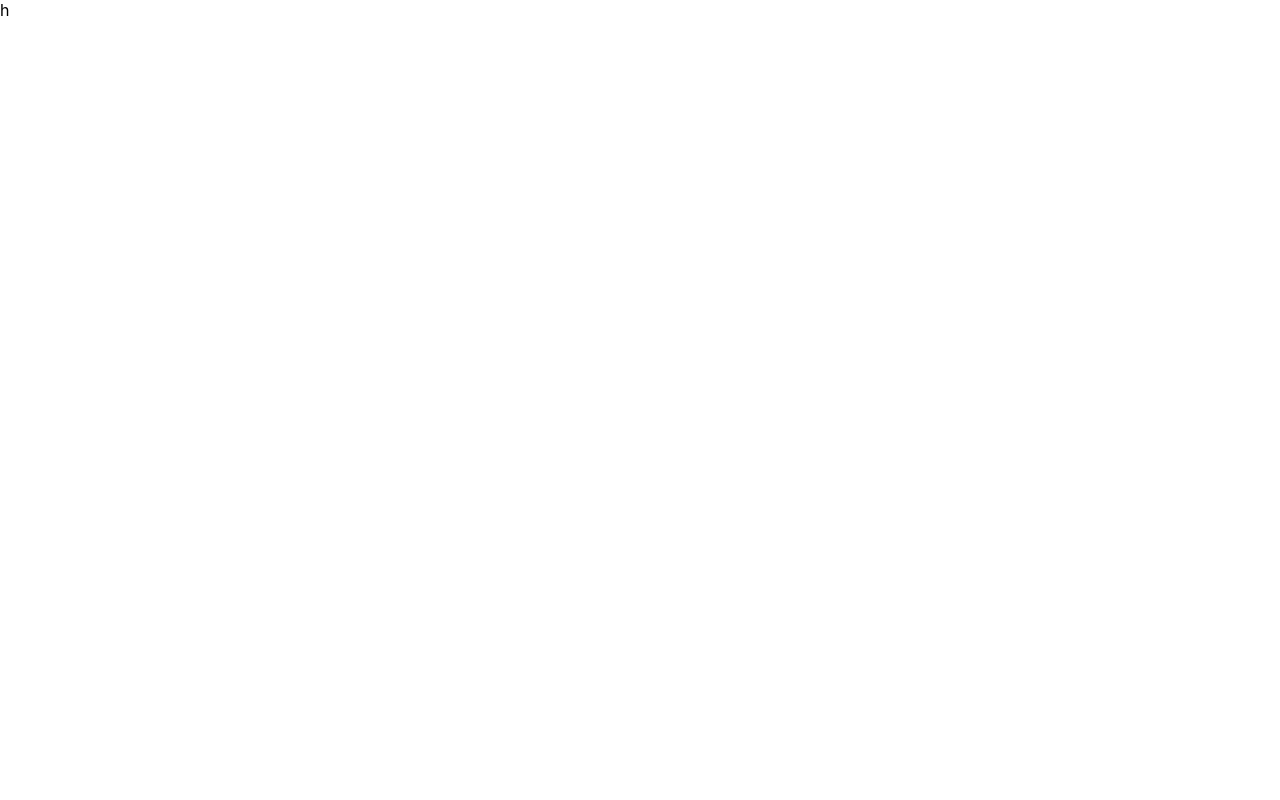
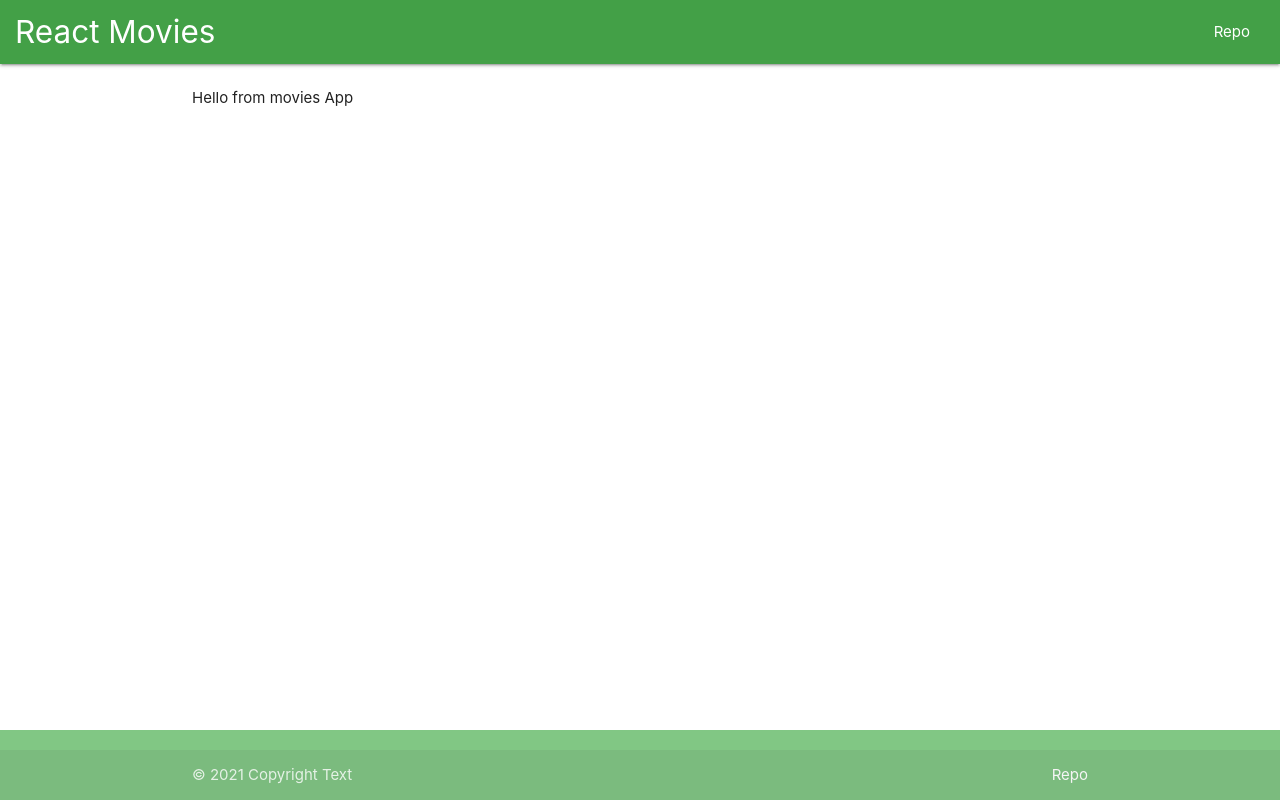
Before and after one commit to PavelMelnik94/react-movies, a React (Create React App) app: page / in a window 1280 px wide. Built offline with nearby package versions, Linux system fonts and the light colour scheme.

Commit message:
базовая заготовка.  компоненты header, footer, main(контентная область)

```diff
--- a/public/index.html
+++ b/public/index.html
@@ -6,38 +6,19 @@
     <meta name="viewport" content="width=device-width, initial-scale=1" />
     <meta name="theme-color" content="#000000" />
     <meta
-      name="description"
-      content="Web site created using create-react-app"
+      name="React movies"
+      content="React movies simple portfolio project"
     />
     <link rel="apple-touch-icon" href="%PUBLIC_URL%/logo192.png" />
-    <!--
-      manifest.json provides metadata used when your web app is installed on a
-      user's mobile device or desktop. See https://developers.google.com/web/fundamentals/web-app-manifest/
-    -->
+
     <link rel="manifest" href="%PUBLIC_URL%/manifest.json" />
-    <!--
-      Notice the use of %PUBLIC_URL% in the tags above.
-      It will be replaced with the URL of the `public` folder during the build.
-      Only files inside the `public` folder can be referenced from the HTML.
 
-      Unlike "/favicon.ico" or "favicon.ico", "%PUBLIC_URL%/favicon.ico" will
-      work correctly both with client-side routing and a non-root public URL.
-      Learn how to configure a non-root public URL by running `npm run build`.
-    -->
-    <title>React App</title>
+    <title>React Movies</title>
+    <link rel="stylesheet" href="https://cdnjs.cloudflare.com/ajax/libs/materialize/1.0.0/css/materialize.min.css">
   </head>
   <body>
     <noscript>You need to enable JavaScript to run this app.</noscript>
     <div id="root"></div>
-    <!--
-      This HTML file is a template.
-      If you open it directly in the browser, you will see an empty page.
 
-      You can add webfonts, meta tags, or analytics to this file.
-      The build step will place the bundled scripts into the <body> tag.
-
-      To begin the development, run `npm start` or `yarn start`.
-      To create a production bundle, use `npm run build` or `yarn build`.
-    -->
   </body>
 </html>
--- a/src/App.js
+++ b/src/App.js
@@ -1,11 +1,17 @@
+import {Header} from "./layout/Header";
+import {Footer} from "./layout/Footer";
+import {Main} from "./layout/Main";
 
 
 function App() {
-  return (
-    <div >
-h
-    </div>
-  );
+    return (
+        <>
+            <Header/>
+            <Main />
+            <Footer/>
+
+        </>
+    );
 }
 
 export default App;
--- a/src/index.css
+++ b/src/index.css
@@ -7,7 +7,12 @@
   -moz-osx-font-smoothing: grayscale;
 }
 
-code {
-  font-family: source-code-pro, Menlo, Monaco, Consolas, 'Courier New',
-    monospace;
+nav {
+  padding: 0 1rem;
 }
+
+
+.content {
+  min-height: calc(100vh - 70px - 64px);
+  padding: 1.5rem 0;
+}
--- /dev/null
+++ b/src/layout/Footer.jsx
@@ -0,0 +1,19 @@
+function Footer() {
+    return (
+        <>
+            <footer className="page-footer  green lighten-2">
+
+
+                <div className="footer-copyright">
+                    <div className="container">
+                        © {new Date().getFullYear()} Copyright Text
+                        <a className="grey-text text-lighten-4 right" href="#!">Repo</a>
+                    </div>
+                </div>
+            </footer>
+
+        </>
+    )
+}
+
+export {Footer}
--- /dev/null
+++ b/src/layout/Header.jsx
@@ -0,0 +1,17 @@
+function Header() {
+    return (
+        <>
+            <nav className='green darken-1'>
+                <div className="nav-wrapper">
+                    <a href="#" className="brand-logo">React Movies</a>
+                    <ul id="nav-mobile" className="right hide-on-med-and-down ">
+                        <li><a href="!#">Repo</a></li>
+
+                    </ul>
+                </div>
+            </nav>
+        </>
+    )
+}
+
+export {Header}
--- /dev/null
+++ b/src/layout/Main.jsx
@@ -0,0 +1,9 @@
+function Main() {
+    return (
+        <main className='container content'>
+            Hello from movies App
+        </main>
+    )
+}
+
+export {Main}
```
Also changed, not shown: public/manifest.json.
